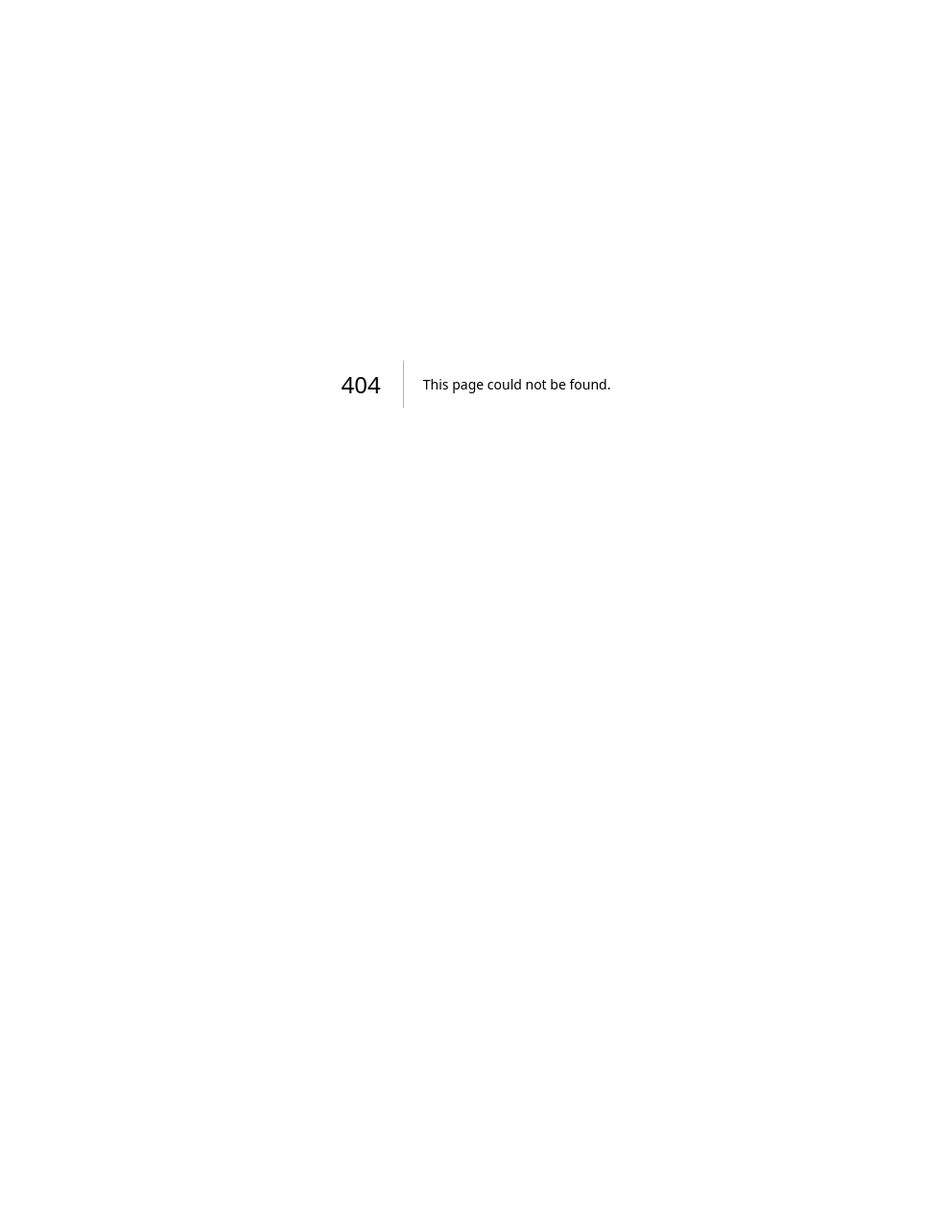
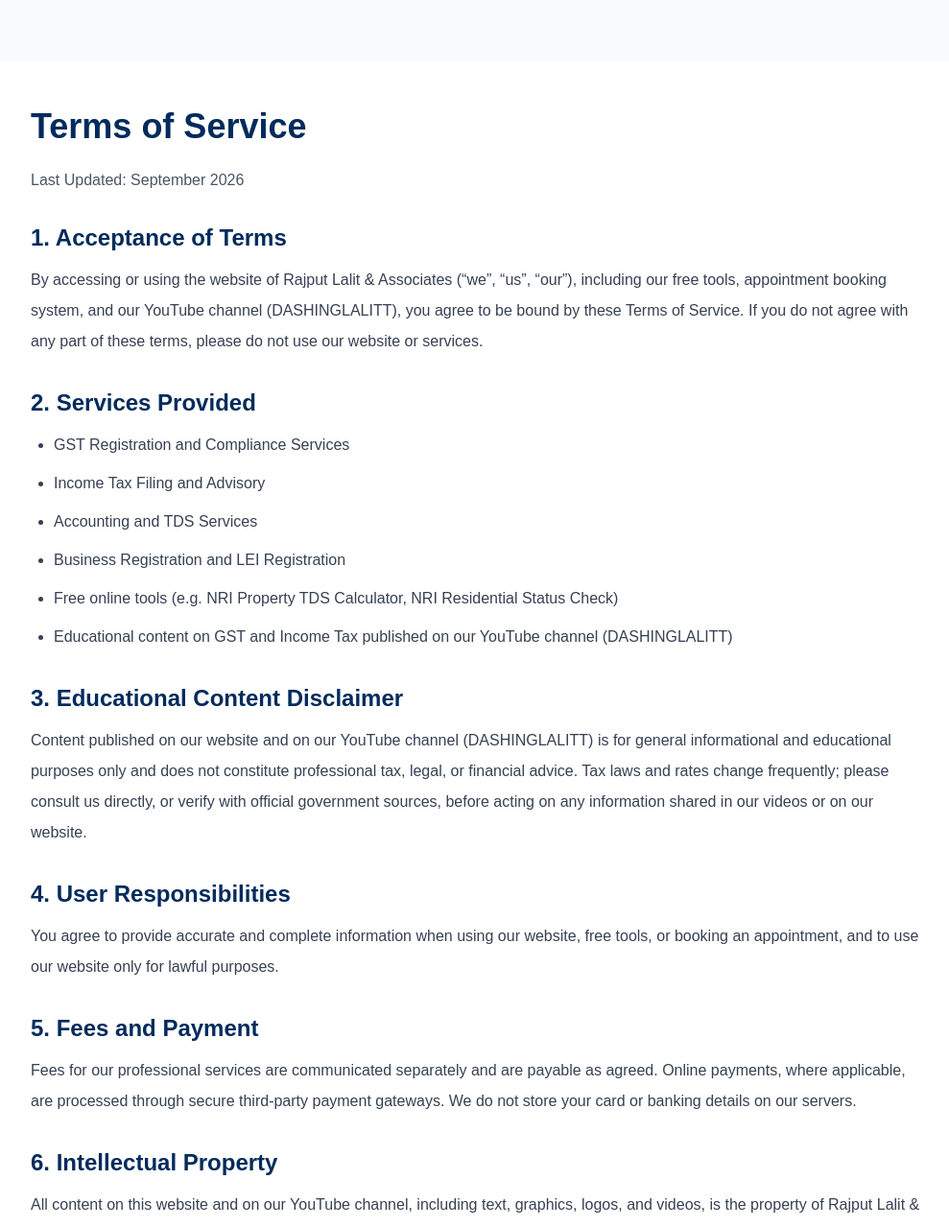
Before and after one commit to rajput88lg/rajput-lalit-associates, a Next.js app: page /terms-of-service in a window 1280 px wide. Before the commit this address had no page. Shown: the top 1279 px of the page at 96% size, without its empty margins (144-1133 px from the left). Before the commit the page ends 800 px from the top, so only its background shows below. Built offline with nearby package versions, Linux system fonts and the light colour scheme.

Commit message:
Add YouTube channel link, Privacy Policy and Terms of Service links to footer

```diff
--- /dev/null
+++ b/app/terms-of-service/page.tsx
@@ -0,0 +1,167 @@
+import Link from "next/link";
+
+export const metadata = {
+  title: "Terms of Service | Rajput Lalit & Associates",
+  description:
+    "Read the Terms of Service for Rajput Lalit & Associates, covering website use, our GST, Income Tax and Accounting services, and our YouTube channel.",
+};
+
+export default function TermsOfServicePage() {
+  return (
+    <main className="bg-gray-50 min-h-screen py-16">
+      <div className="max-w-5xl mx-auto bg-white shadow-lg rounded-xl p-8 md:p-12">
+
+        <h1 className="text-4xl font-bold text-[#002B5C] mb-6">
+          Terms of Service
+        </h1>
+
+        <p className="text-gray-600 mb-8">
+          Last Updated: September 2026
+        </p>
+
+        <section className="space-y-8 text-gray-700 leading-8">
+
+          <div>
+            <h2 className="text-2xl font-semibold text-[#002B5C] mb-3">
+              1. Acceptance of Terms
+            </h2>
+            <p>
+              By accessing or using the website of Rajput Lalit & Associates
+              (&ldquo;we&rdquo;, &ldquo;us&rdquo;, &ldquo;our&rdquo;),
+              including our free tools, appointment booking system, and our
+              YouTube channel (DASHINGLALITT), you agree to be bound by these
+              Terms of Service. If you do not agree with any part of these
+              terms, please do not use our website or services.
+            </p>
+          </div>
+
+          <div>
+            <h2 className="text-2xl font-semibold text-[#002B5C] mb-3">
+              2. Services Provided
+            </h2>
+            <ul className="list-disc ml-6 space-y-2">
+              <li>GST Registration and Compliance Services</li>
+              <li>Income Tax Filing and Advisory</li>
+              <li>Accounting and TDS Services</li>
+              <li>Business Registration and LEI Registration</li>
+              <li>Free online tools (e.g. NRI Property TDS Calculator, NRI Residential Status Check)</li>
+              <li>Educational content on GST and Income Tax published on our YouTube channel (DASHINGLALITT)</li>
+            </ul>
+          </div>
+
+          <div>
+            <h2 className="text-2xl font-semibold text-[#002B5C] mb-3">
+              3. Educational Content Disclaimer
+            </h2>
+            <p>
+              Content published on our website and on our YouTube channel
+              (DASHINGLALITT) is for general informational and educational
+              purposes only and does not constitute professional tax, legal,
+              or financial advice. Tax laws and rates change frequently;
+              please consult us directly, or verify with official government
+              sources, before acting on any information shared in our videos
+              or on our website.
+            </p>
+          </div>
+
+          <div>
+            <h2 className="text-2xl font-semibold text-[#002B5C] mb-3">
+              4. User Responsibilities
+            </h2>
+            <p>
+              You agree to provide accurate and complete information when
+              using our website, free tools, or booking an appointment, and
+              to use our website only for lawful purposes.
+            </p>
+          </div>
+
+          <div>
+            <h2 className="text-2xl font-semibold text-[#002B5C] mb-3">
+              5. Fees and Payment
+            </h2>
+            <p>
+              Fees for our professional services are communicated separately
+              and are payable as agreed. Online payments, where applicable,
+              are processed through secure third-party payment gateways. We
+              do not store your card or banking details on our servers.
+            </p>
+          </div>
+
+          <div>
+            <h2 className="text-2xl font-semibold text-[#002B5C] mb-3">
+              6. Intellectual Property
+            </h2>
+            <p>
+              All content on this website and on our YouTube channel,
+              including text, graphics, logos, and videos, is the property of
+              Rajput Lalit & Associates unless otherwise stated, and may not
+              be reproduced without our prior written consent.
+            </p>
+          </div>
+
+          <div>
+            <h2 className="text-2xl font-semibold text-[#002B5C] mb-3">
+              7. Limitation of Liability
+            </h2>
+            <p>
+              While we strive for accuracy, Rajput Lalit & Associates shall
+              not be held liable for any loss or damage arising from reliance
+              on general information provided through our website, free
+              tools, or YouTube content, in the absence of a formal client
+              engagement.
+            </p>
+          </div>
+
+          <div>
+            <h2 className="text-2xl font-semibold text-[#002B5C] mb-3">
+              8. Changes to These Terms
+            </h2>
+            <p>
+              We may update these Terms of Service from time to time. Changes
+              will be posted on this page with an updated &ldquo;Last
+              Updated&rdquo; date.
+            </p>
+          </div>
+
+          <div>
+            <h2 className="text-2xl font-semibold text-[#002B5C] mb-3">
+              9. Governing Law
+            </h2>
+            <p>
+              These terms are governed by the laws of India, and any disputes
+              shall be subject to the jurisdiction of the courts in Ambala
+              City, Haryana.
+            </p>
+          </div>
+
+          <div>
+            <h2 className="text-2xl font-semibold text-[#002B5C] mb-3">
+              10. Contact Us
+            </h2>
+
+            <p>
+              Rajput Lalit & Associates
+            </p>
+
+            <p>📍 Ambala City, Haryana, India</p>
+
+            <p>📞 +91 93549 53603</p>
+
+            <p>✉ gst3603@gmail.com</p>
+          </div>
+
+        </section>
+
+        <div className="mt-12">
+          <Link
+            href="/"
+            className="bg-[#002B5C] text-white px-6 py-3 rounded-lg hover:bg-blue-900 transition"
+          >
+            ← Back to Home
+          </Link>
+        </div>
+
+      </div>
+    </main>
+  );
+}
--- a/components/Footer.tsx
+++ b/components/Footer.tsx
@@ -5,6 +5,7 @@ import {
   FaMapMarkerAlt,
   FaClock,
   FaArrowRight,
+  FaYoutube,
 } from "react-icons/fa";
 
 export default function Footer() {
@@ -63,6 +64,16 @@ export default function Footer() {
                 aria-label="Email Rajput Lalit & Associates"
               >
                 <FaEnvelope />
+              </a>
+
+              <a
+                href="https://www.youtube.com/@DASHINGLALLY"
+                target="_blank"
+                rel="noopener noreferrer"
+                className="w-11 h-11 rounded-lg bg-white/10 border border-white/15 flex items-center justify-center hover:bg-[#d99a2b] transition"
+                aria-label="Rajput Lalit & Associates on YouTube (DASHINGLALITT)"
+              >
+                <FaYoutube />
               </a>
             </div>
           </div>
@@ -240,6 +251,15 @@ export default function Footer() {
           <p className="text-sm text-blue-200">
             © {currentYear} Rajput Lalit & Associates. All Rights Reserved.
           </p>
+          <div className="flex items-center gap-4 text-sm text-blue-200">
+            <Link href="/privacy-policy" className="hover:text-[#f0b84b] transition">
+              Privacy Policy
+            </Link>
+            <span className="text-white/20">|</span>
+            <Link href="/terms-of-service" className="hover:text-[#f0b84b] transition">
+              Terms of Service
+            </Link>
+          </div>
           <p className="text-sm text-blue-200">
             GST • Income Tax • Accounting • Business Compliance
           </p>
```
